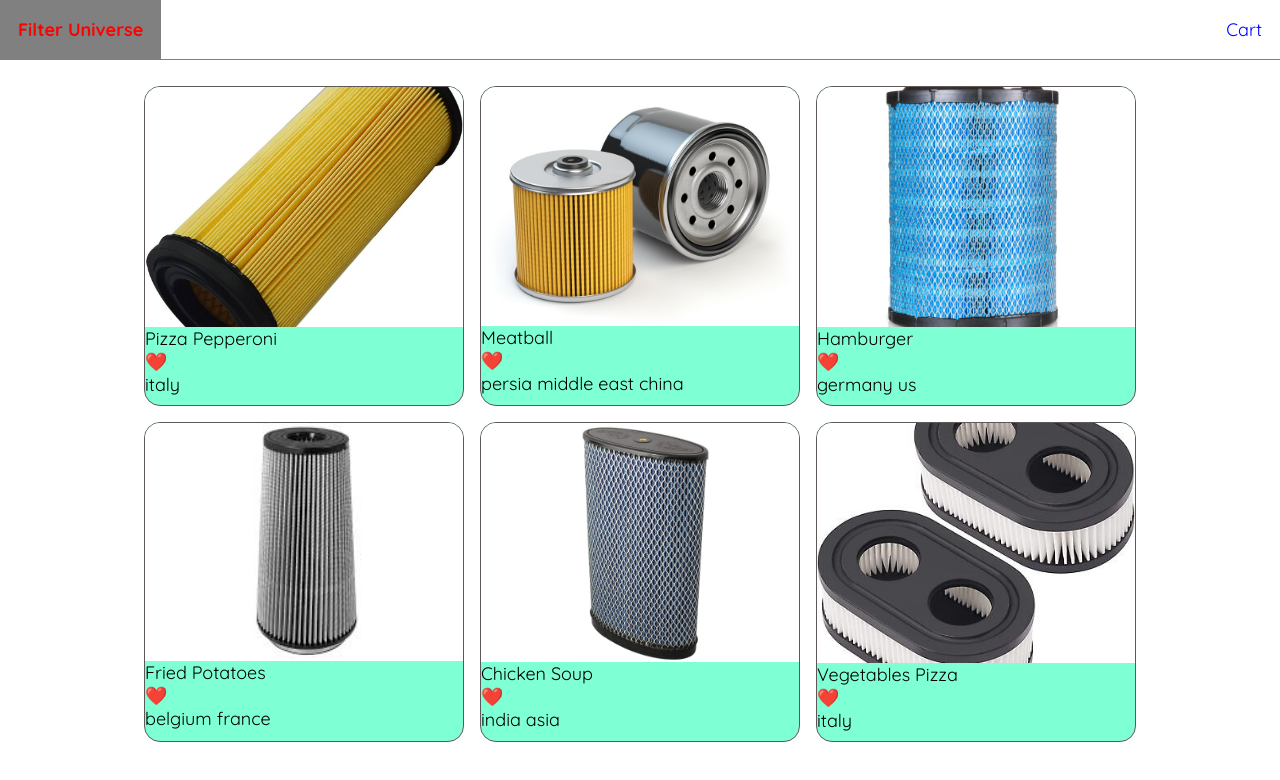
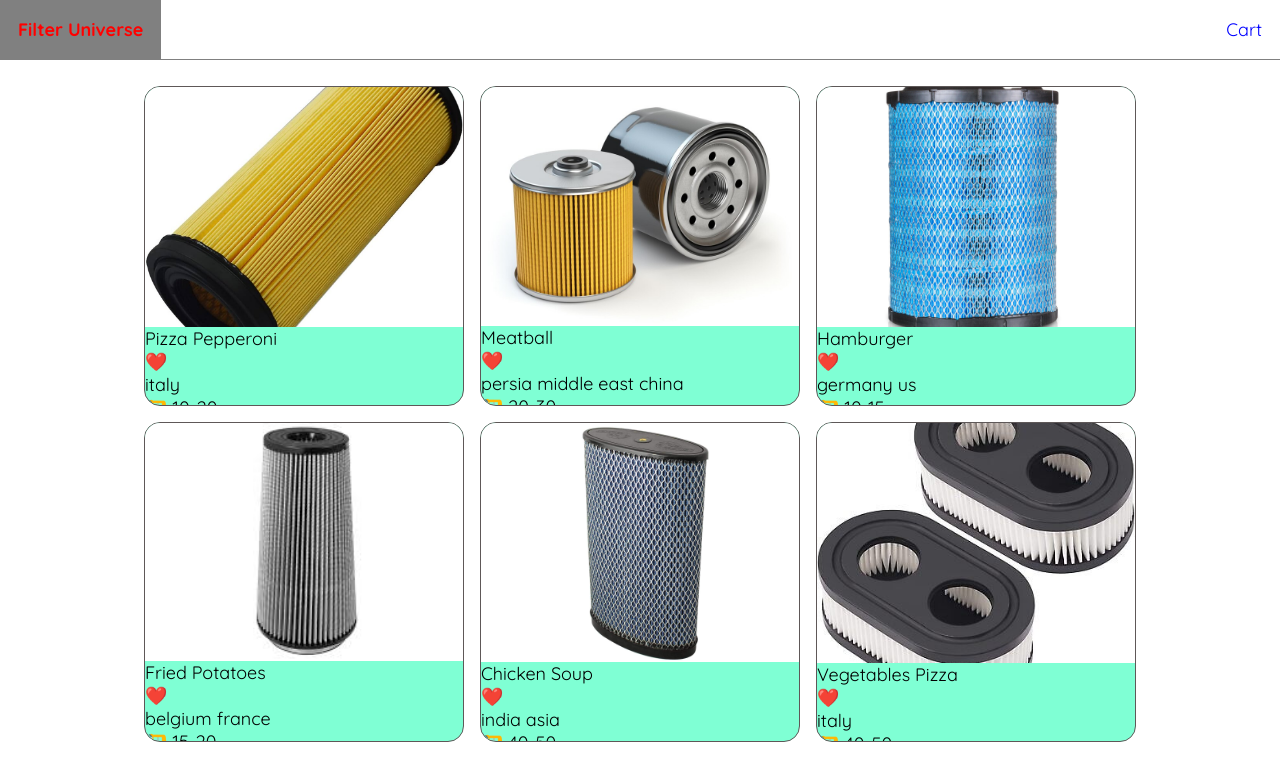
Before and after one commit to FirenLF2/filterComm, an Angular app: page / in a window 1280 px wide. Shown: the top 780 px of the page. Built offline with nearby package versions, Linux system fonts and the light colour scheme.

Commit message:
Editing Divs

```diff
--- a/src/app/home/home.component.html
+++ b/src/app/home/home.component.html
@@ -13,6 +13,15 @@
               {{ origin }}
             </span>
           </div>
+          <div class="cook-time">
+            <span>🛺</span>
+            {{ filter.cookTime }}
+          </div>
+        </div>
+        <div class="price">
+          <span>
+            {{ filter.price | currency }}
+          </span>
         </div>
       </div>
     </a>
```
